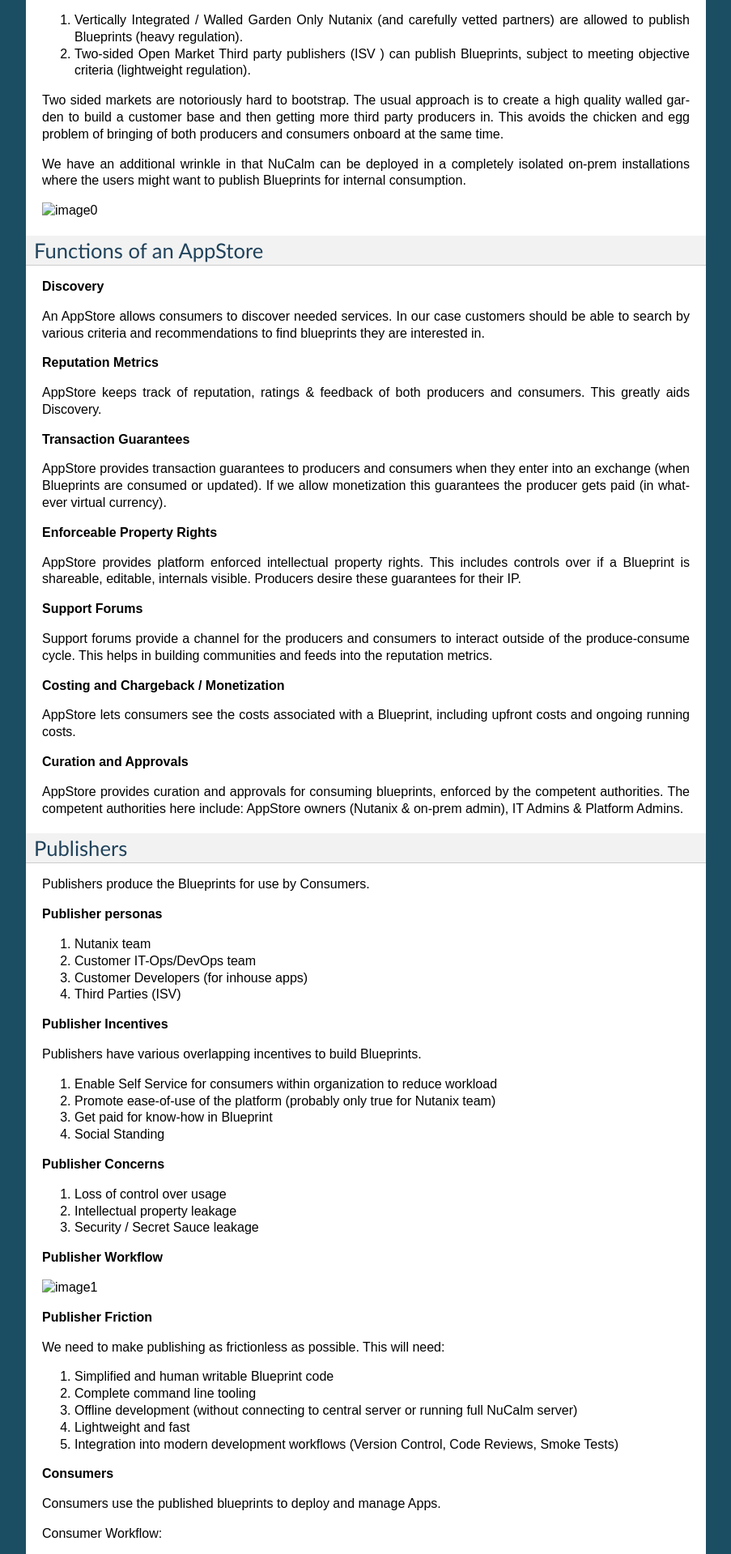
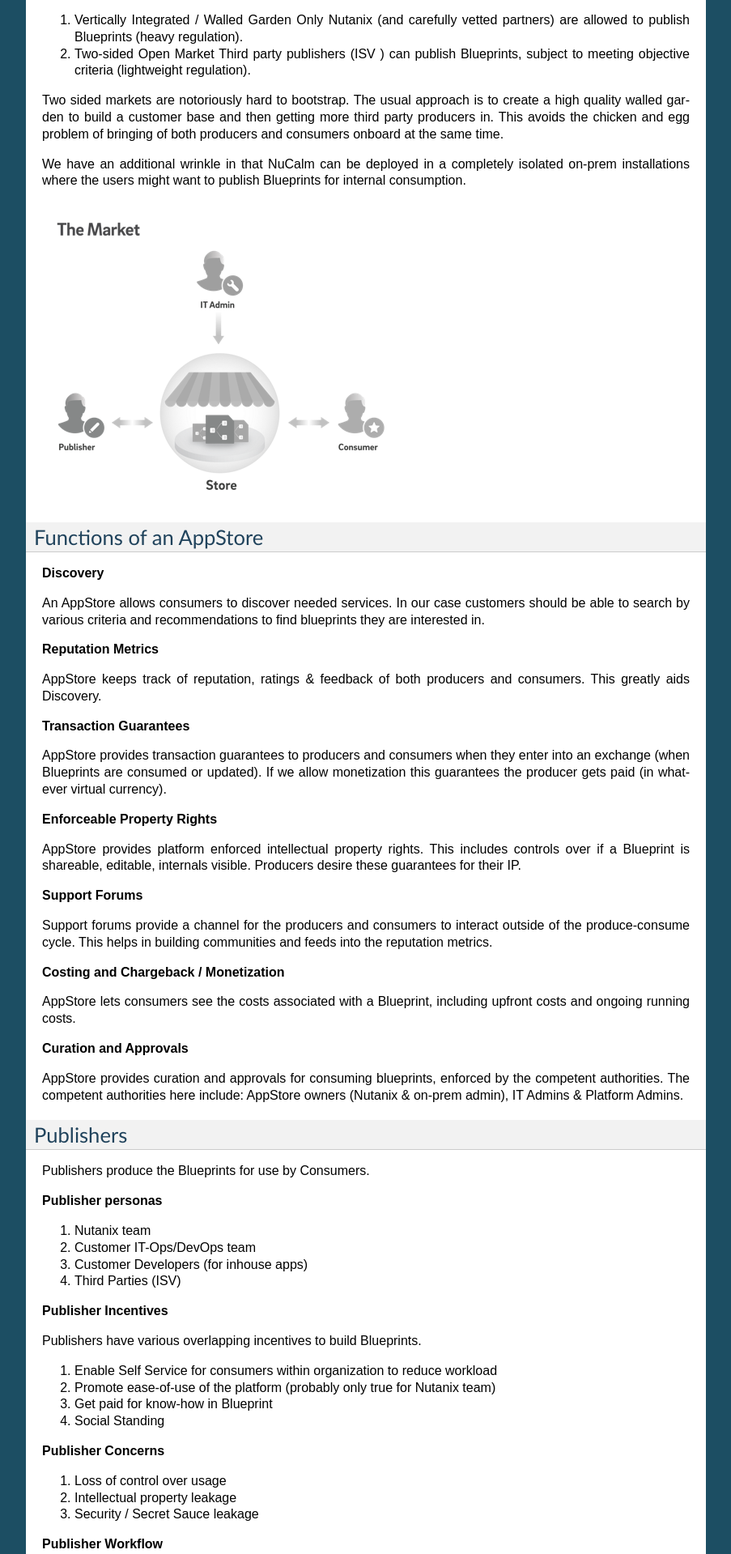
Before and after one commit to dawgfish/calm, a Sphinx documentation site: the page built from docs/nucalm.rst, in a window 1280 px wide. Shown: the part 2372-4291 px from the top of the page at 81% size, without its empty margins (198-1101 px from the left). Built offline with Sphinx 7.4.7, drawn with Linux system fonts in a browser that asks for light colours; pages that are not in the unit, such as notebooks, are missing from menus.

Commit message:
Update calm_workshop_nucalm_overview.rst

```diff
--- a/docs/nucalm/calm_workshop_nucalm_overview.rst
+++ b/docs/nucalm/calm_workshop_nucalm_overview.rst
@@ -195,6 +195,6 @@
 |image2|
 
 
-.. |image0| image:: calm_intro/media/image1.png
-.. |image1| image:: calm_intro/media/image2.png
-.. |image2| image:: calm_intro/media/image3.png
+.. |image0| image:: nucalm/media/image1.png
+.. |image1| image:: nucalm/media/image2.png
+.. |image2| image:: nucalm/media/image3.png
```
